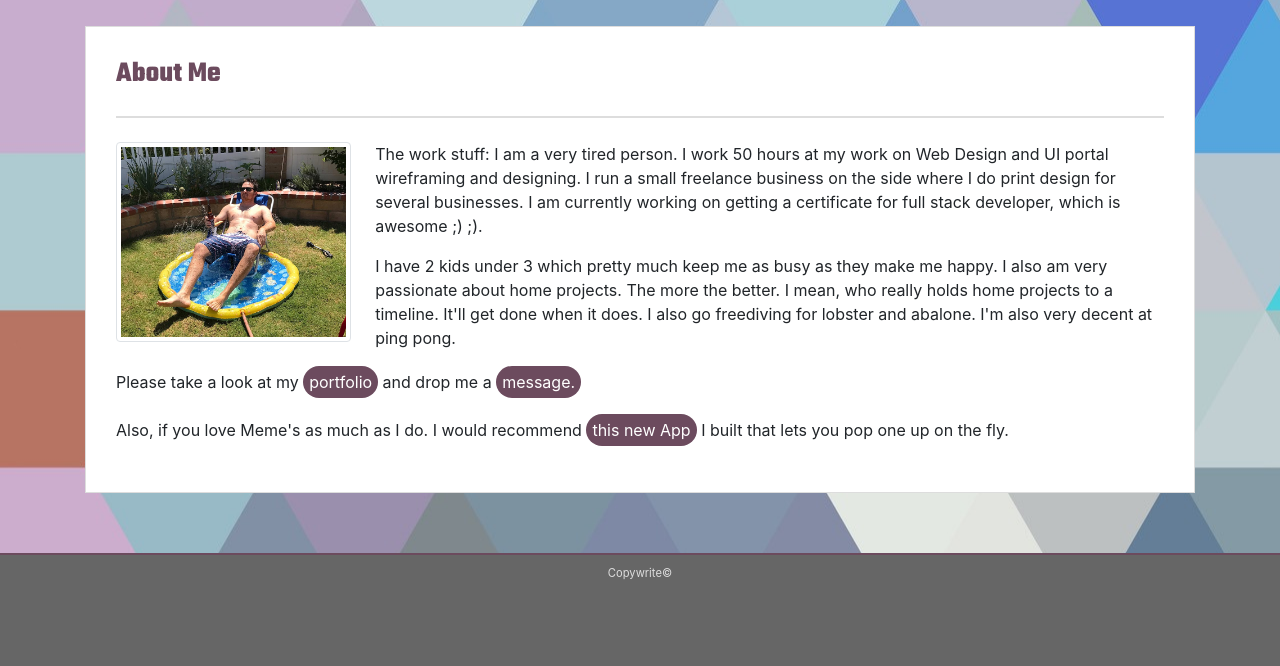
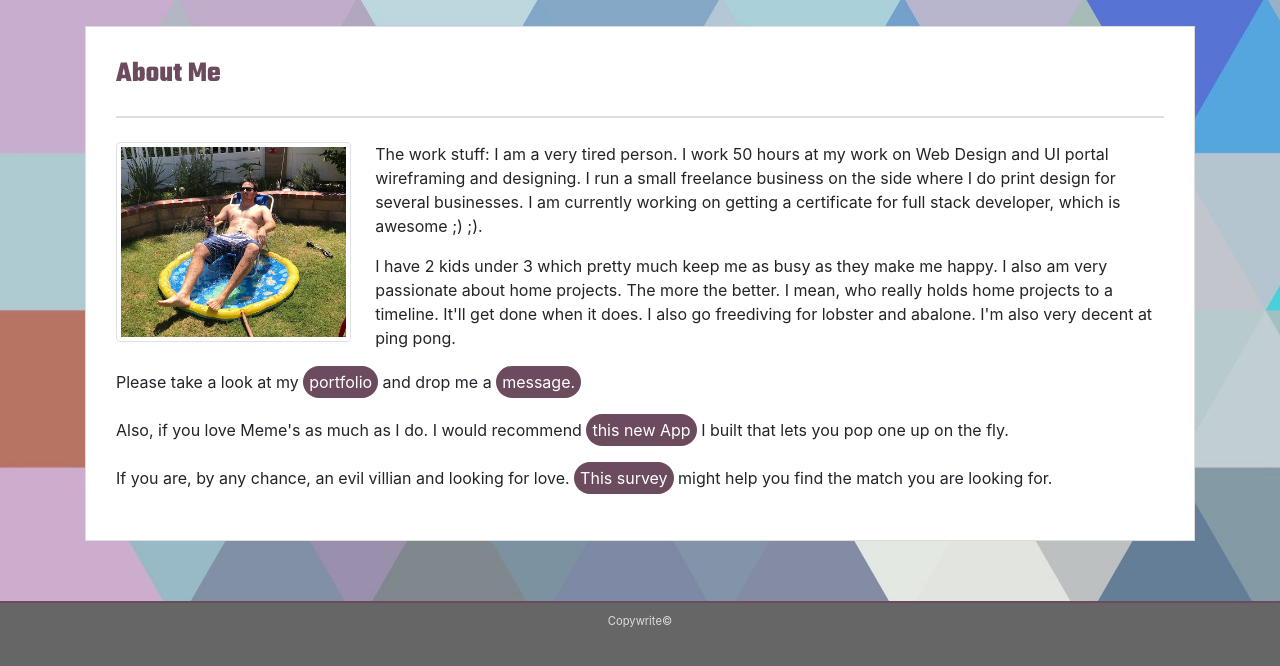
Before and after one commit to DeadDuck83/basic-portfolio-bootstrap, a plain HTML site: page index.html in a window 1280 px wide. Shown: the part 100-766 px from the top of the page. Drawn offline with nearby package versions, Linux system fonts and the light colour scheme.

Commit message:
added the Friend Finder link

```diff
--- a/index.html
+++ b/index.html
@@ -66,6 +66,7 @@
                         <a href="contact.html">message.</a>
                     </p>
                     <p>Also, if you love Meme's as much as I do. I would recommend <a href="https://deadduck83.github.io/gifTastic/" target="_blank">this new App</a> I built that lets you pop one up on the fly.</p>
+                    <p>If you are, by any chance, an evil villian and looking for love. <a href="https://serene-depths-16207.herokuapp.com/" target="_blank">This survey</a> might help you find the match you are looking for.</p>
                 </div>
 
             </div>
```
